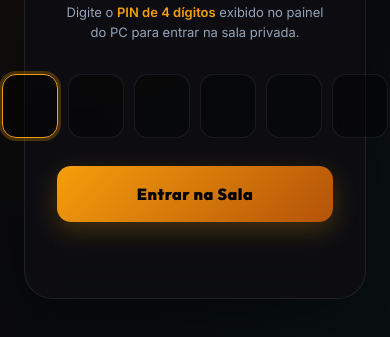
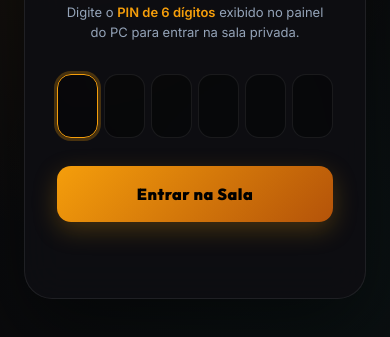
Before and after one commit to TayronSilva/overtalk, a browser extension: page tradutor-backend/mobile.html in a window 390 px wide. Shown: the part 349-686 px from the top of the page. Drawn offline with Linux system fonts and the light colour scheme.

Commit message:
fix(mobile): adjust PIN inputs layout and fix auto-focus for 6 digits

```diff
--- a/tradutor-backend/mobile.html
+++ b/tradutor-backend/mobile.html
@@ -350,13 +350,14 @@
 
         .pin-input-wrap {
             display: flex;
-            gap: 10px;
+            gap: 6px;
             justify-content: center;
             margin-bottom: 28px;
+            width: 100%;
         }
 
         .pin-digit {
-            width: 56px; height: 64px;
+            flex: 1; max-width: 48px; height: 64px;
             background: rgba(0,0,0,0.4);
             border: 1px solid var(--border);
             border-radius: 14px;
@@ -364,6 +365,10 @@
             font-family: var(--font-mono);
             font-size: 28px;
             font-weight: 700;
+            text-align: center;
+            outline: none;
+            padding: 0;
+            min-width: 0;
             text-align: center;
             outline: none;
             transition: border-color 0.2s, box-shadow 0.2s;
@@ -415,7 +420,7 @@
         <div class="pin-card">
             <div class="logo-box">OT</div>
             <h2>Over<span>Talk</span></h2>
-            <p class="pin-sub">Digite o <strong>PIN de 4 dígitos</strong> exibido no painel do PC para entrar na sala privada.</p>
+            <p class="pin-sub">Digite o <strong>PIN de 6 dígitos</strong> exibido no painel do PC para entrar na sala privada.</p>
 
             <div class="pin-input-wrap">
                 <input type="number" class="pin-digit" id="d0" maxlength="1" min="0" max="9" inputmode="numeric" autocomplete="off">
@@ -494,7 +499,7 @@
         d.addEventListener('input', () => {
             const val = d.value.replace(/[^0-9]/g, '');
             d.value = val.slice(-1);
-            if (val && i < 3) digits[i + 1].focus();
+            if (val && i < 5) digits[i + 1].focus();
         });
         d.addEventListener('keydown', e => {
             if (e.key === 'Backspace' && !d.value && i > 0) digits[i - 1].focus();
```
